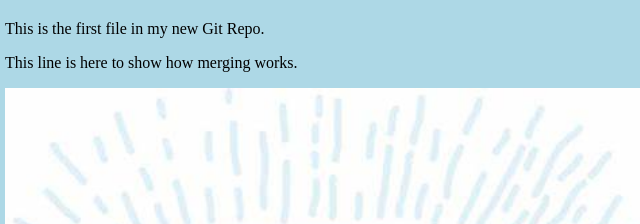
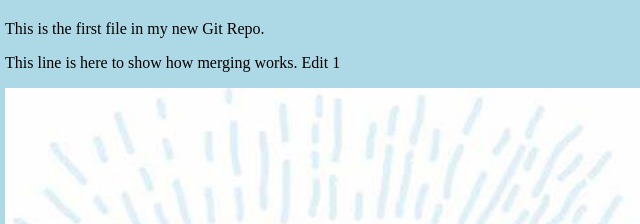
Before and after one commit to morqxecho-string/hello-world, a plain HTML site: page index.html in a window 1280 px wide. Shown: the part 758-982 px from the top of the page, 3-643 px from the left. Drawn offline with Linux system fonts and the light colour scheme.

```diff
--- a/index.html
+++ b/index.html
@@ -10,7 +10,7 @@
 <div><img src="img_hello_world.jpg" alt="Hello World from Space"
 style="width:100%;max-width:960px"></div>
 <p>This is the first file in my new Git Repo.</p>
-<p>This line is here to show how merging works.</p>
+<p>This line is here to show how merging works. Edit 1</p>
 <div><img src="img_hello_git.jpg" alt="Hello Git" style="width:100%;max-width:640px"></div>
 
 </body>
```
